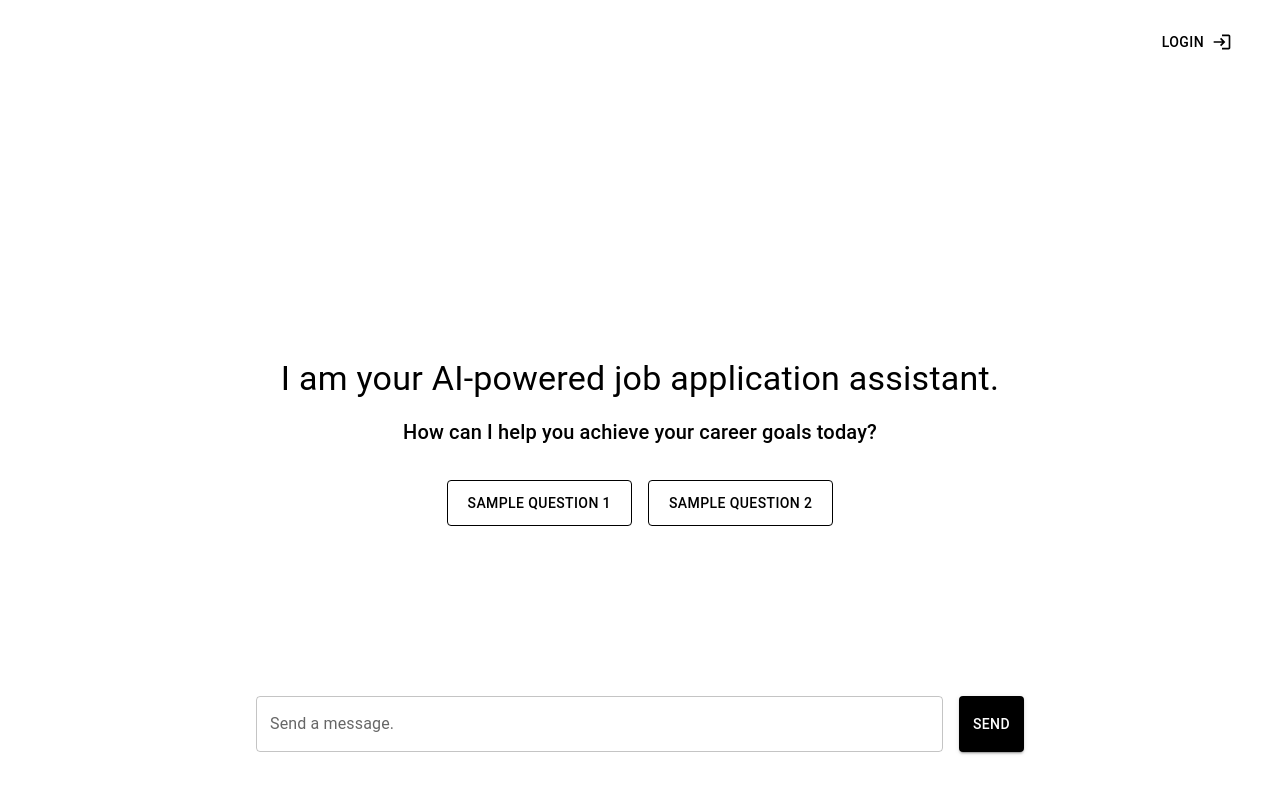
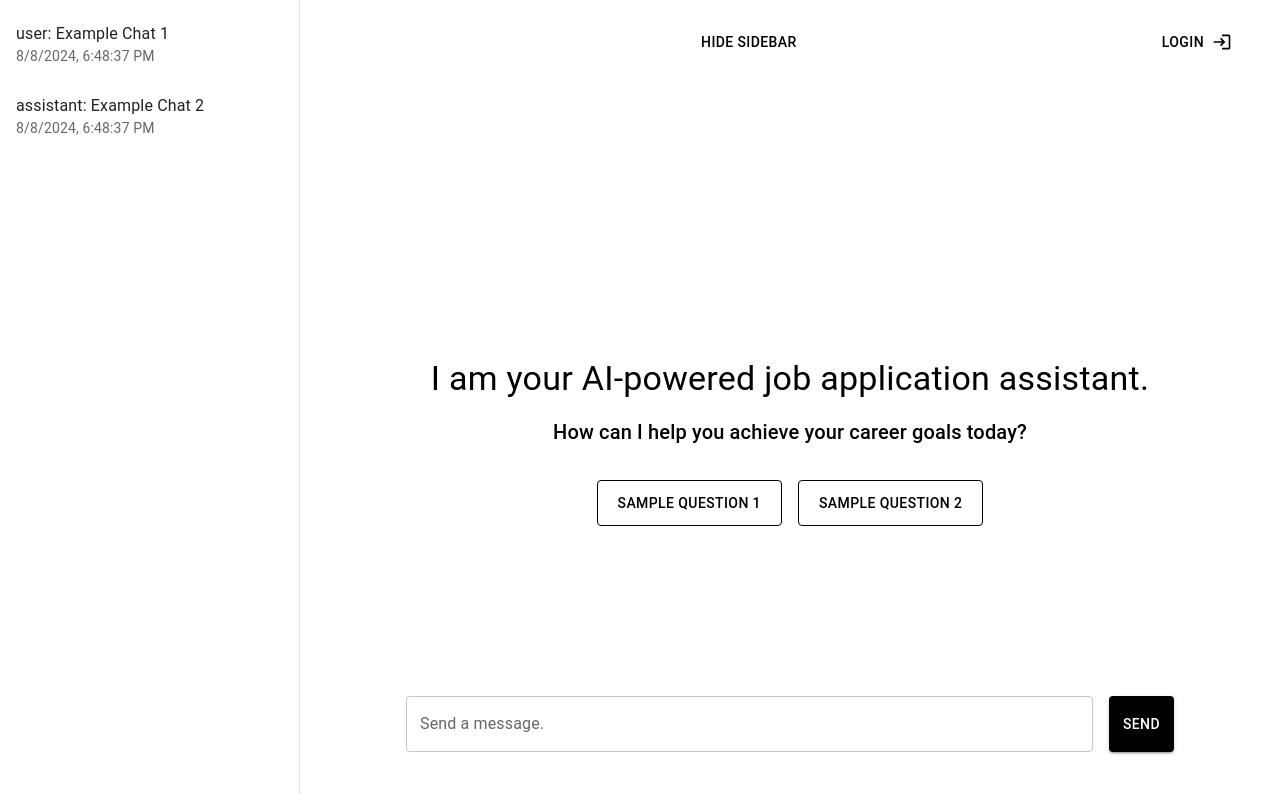
Before and after one commit to rukaiah-edhah/AICustomerSupport, a Next.js app: page / in a window 1280 px wide. Shown: the top 794 px of the page. Built offline with nearby package versions, Linux system fonts and the light colour scheme.

Commit message:
Added sidebar

```diff
--- a/app/page.js
+++ b/app/page.js
@@ -3,6 +3,7 @@
 import { AppBar, Toolbar, Typography, Box, Button, Stack, TextField, IconButton } from '@mui/material'
 import { useState, useRef, useEffect } from 'react'
 import LoginIcon from '@mui/icons-material/Login';
+import ChatSidebar from '@/components/ChatSidebar';
 
 export default function Home() {
   const [messages, setMessages] = useState([
@@ -14,6 +15,8 @@ export default function Home() {
   const [message, setMessage] = useState('')
   const [isLoading, setIsLoading] = useState(false)
   const [chatStarted, setChatStarted] = useState(false)
+  const [selectedChat, setSelectedChat] = useState(null);
+  const [isSidebarOpen, setIsSidebarOpen] = useState(true);
 
   const messagesEndRef = useRef(null)
 
@@ -87,26 +90,44 @@ export default function Home() {
     }
   }
 
+  // Sample chat history to demonstrate switching between chats
+  const chatHistory = [
+    [
+      { role: 'user', content: 'Example Chat 1 - Message 1' },
+      { role: 'assistant', content: 'Example Chat 1 - Message 2' },
+    ],
+    [
+      { role: 'user', content: 'Example Chat 2 - Message 1' },
+      { role: 'assistant', content: 'Example Chat 2 - Message 2' },
+    ]
+  ];
+
   return (
     <Box
       width="100vw"
       height="100vh"
       display="flex"
-      flexDirection="column"
-      justifyContent="flex-start"
-      alignItems="center"
       bgcolor="white"
     >
+      {isSidebarOpen && (
+        <ChatSidebar selectedChat={selectedChat} setSelectedChat={setSelectedChat} />
+      )}
+
+      <Box flexGrow={1} display="flex" flexDirection="column" justifyContent="flex-start" alignItems="center">
         <AppBar position="static" color="default" elevation={0} style={{ backgroundColor: 'white', padding: '10px 20px' }}>
           <Toolbar style={{ backgroundColor: 'white', color: 'black', display: 'flex', justifyContent: 'space-between' }}>
             <Typography variant="h6">
             </Typography>
+            <Button color="inherit" onClick={() => setIsSidebarOpen(!isSidebarOpen)}>
+              {isSidebarOpen ? 'Hide Sidebar' : 'Show Sidebar'}
+            </Button>
             <Button color="inherit" endIcon={<LoginIcon />}>
               Login
             </Button>
           </Toolbar>
         </AppBar>
-      {!chatStarted && (
+
+        {selectedChat === null ? (
           <Box
             display="flex"
             flexDirection="column"
@@ -131,8 +152,7 @@ export default function Home() {
               </Button>
             </Stack>
           </Box>
-      )}
-      {chatStarted && (
+        ) : (
           <Stack
             direction={'column'}
             spacing={2}
@@ -142,7 +162,7 @@ export default function Home() {
             flexGrow={1}
             mb={2}
           >
-          {messages.map((message, index) => (
+            {chatHistory[selectedChat].map((message, index) => (
               <Box
                 key={index}
                 display="flex"
@@ -167,6 +187,7 @@ export default function Home() {
             <div ref={messagesEndRef} />
           </Stack>
         )}
+
         <Stack
           direction={'row'}
           spacing={2}
@@ -194,5 +215,6 @@ export default function Home() {
           </Button>
         </Stack>
       </Box>
+    </Box>
   )
 }
--- /dev/null
+++ b/components/ChatSidebar.js
@@ -0,0 +1,36 @@
+import { Drawer, List, ListItem, ListItemText } from '@mui/material';
+import { useState } from 'react';
+
+function ChatSidebar({ selectedChat, setSelectedChat }) {
+  // Example chat history - this will eventually be fetched from Supabase
+  const chatHistory = [
+    { role: 'user', message: 'Example Chat 1', created_at: new Date().toLocaleString() },
+    { role: 'assistant', message: 'Example Chat 2', created_at: new Date().toLocaleString() },
+  ];
+
+  return (
+    <Drawer
+      variant="permanent"
+      anchor="left"
+      sx={{ width: 300, flexShrink: 0, [`& .MuiDrawer-paper`]: { width: 300 } }}
+    >
+      <List>
+        {chatHistory.map((chat, index) => (
+          <ListItem
+            button
+            key={index}
+            onClick={() => setSelectedChat(index)}
+            selected={selectedChat === index}
+          >
+            <ListItemText
+              primary={`${chat.role}: ${chat.message}`}
+              secondary={chat.created_at}
+            />
+          </ListItem>
+        ))}
+      </List>
+    </Drawer>
+  );
+}
+
+export default ChatSidebar;
```
Lines whose indentation alone changed are shown as unchanged.
